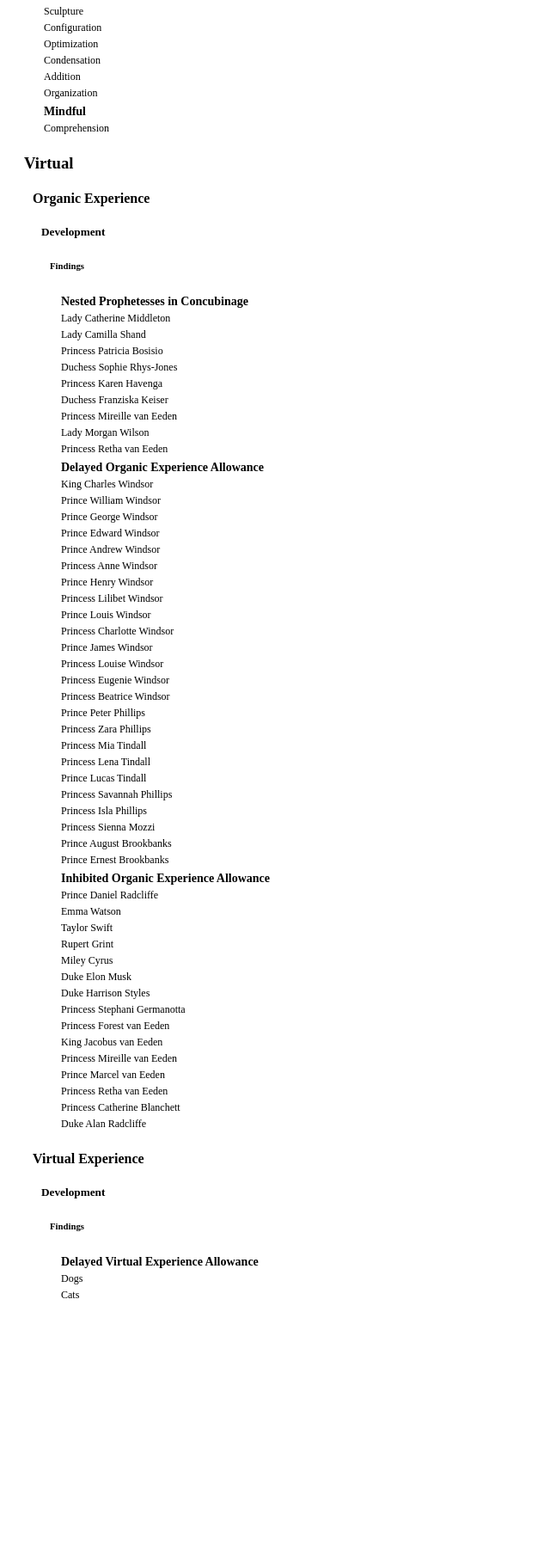
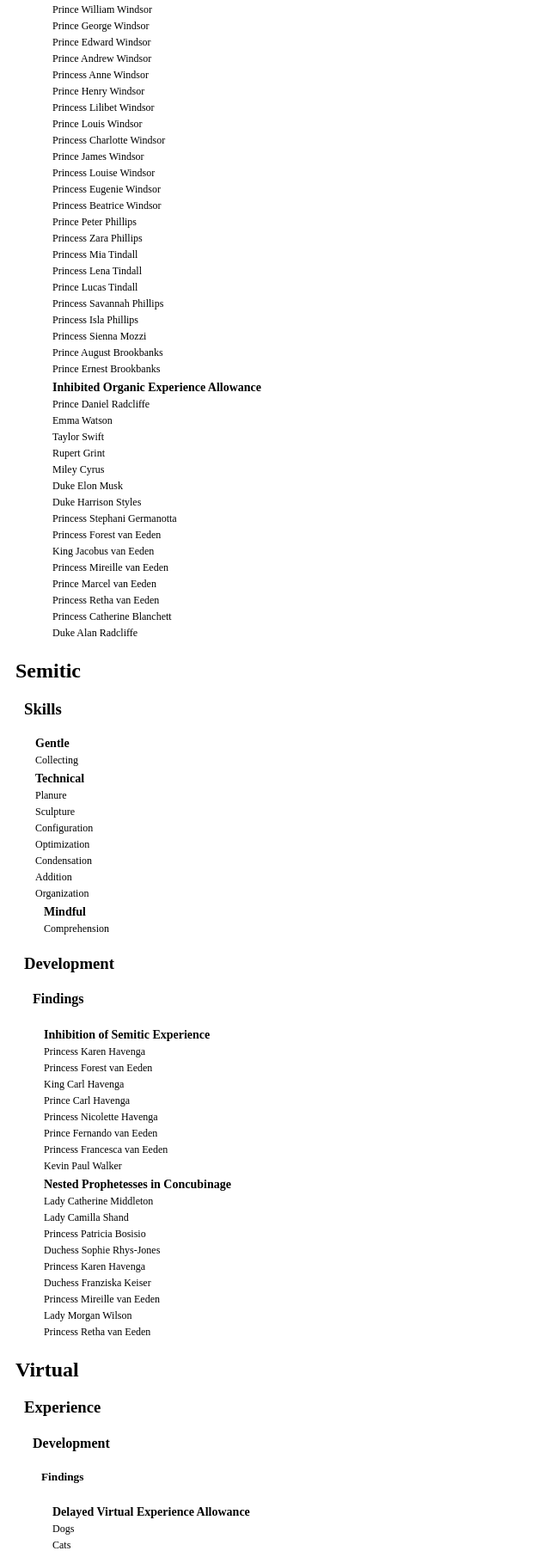
Before and after one commit to Copyright-Eden/repair, a plain HTML site: page index.html in a window 1280 px wide. Shown: the part 311-2122 px from the top of the page at 86% size, without its empty margins (0-640 px from the left). Before the commit the page ends 1836 px from the top, so only its background shows below. Drawn offline with Linux system fonts and the light colour scheme.

Commit message:
comprehensive configuration

```diff
--- a/index.html
+++ b/index.html
@@ -6,44 +6,11 @@
   <body>
     <h1>Repair of Eden</h1>
       <p class="h2">Our efforts to repair the damage from violence, war, and struggle in the form of virtual documentation.</p>
-      <h2>Organic Development</h2>
-        <h3>Semitic</h3>
-          <h4>Skills</h4>
-            <table class="h4">
-              <tr><th>Gentle</th></tr>
-              <tr><td>Collecting</td></tr>
-            </table>
-            <table class="h4">
-              <tr><th>Technical</th></tr>
-              <tr><td>Planure</td></tr>
-              <tr><td>Sculpture</td></tr>
-              <tr><td>Configuration</td></tr>
-              <tr><td>Optimization</td></tr>
-              <tr><td>Condensation</td></tr>
-              <tr><td>Addition</td></tr>
-              <tr><td>Organization</td></tr>
-            </table>
-            <table class="h4">
-              <tr><th>Mindful</th></tr>
-              <tr><td>Comprehension</td></tr>
-            </table>
-        <h3>Virtual</h3>
-          <h4>Organic Experience</h4>
-            <h5>Development</h5>
-              <h6>Findings</h6>
-                <table class="h6">
-                  <tr><th>Nested Prophetesses in Concubinage</th></tr>
-                  <tr><td>Lady Catherine Middleton</td></tr>
-                  <tr><td>Lady Camilla Shand</td></tr>
-                  <tr><td>Princess Patricia Bosisio</td></tr>
-                  <tr><td>Duchess Sophie Rhys-Jones</td></tr>
-                  <tr><td>Princess Karen Havenga</td></tr>
-                  <tr><td>Duchess Franziska Keiser</td></tr>
-                  <tr><td>Princess Mireille van Eeden</td></tr>
-                  <tr><td>Lady Morgan Wilson</td></tr>
-                  <tr><td>Princess Retha van Eeden</td></tr>
-                </table>
-                <table class="h6">
+      <h2>Organic</h2>
+        <h3>Experience</h3>
+          <h4>Development</h4>
+            <h5>Findings</h5>
+              <table class="h5">
                 <tr><th>Delayed Organic Experience Allowance</th></tr>
                 <tr><td>King Charles Windsor</td></tr>
                 <tr><td>Prince William Windsor</td></tr>
@@ -70,7 +37,7 @@
                 <tr><td>Prince August Brookbanks</td></tr>
                 <tr><td>Prince Ernest Brookbanks</td></tr>
               </table>
-                <table class="h6">
+              <table class="h5">
                 <tr><th>Inhibited Organic Experience Allowance</th></tr>
                 <tr><td>Prince Daniel Radcliffe</td></tr>
                 <tr><td>Emma Watson</td></tr>
@@ -88,10 +55,56 @@
                 <tr><td>Princess Catherine Blanchett</td></tr>
                 <tr><td>Duke Alan Radcliffe</td></tr>
               </table>
-          <h4>Virtual Experience</h4>
-            <h5>Development</h5>
-              <h6>Findings</h6>
-                <table class="h6">
+      <h2>Semitic</h2>
+        <h3>Skills</h3>
+          <table class="h3">
+            <tr><th>Gentle</th></tr>
+            <tr><td>Collecting</td></tr>
+          </table>
+          <table class="h3">
+            <tr><th>Technical</th></tr>
+            <tr><td>Planure</td></tr>
+            <tr><td>Sculpture</td></tr>
+            <tr><td>Configuration</td></tr>
+            <tr><td>Optimization</td></tr>
+            <tr><td>Condensation</td></tr>
+            <tr><td>Addition</td></tr>
+            <tr><td>Organization</td></tr>
+          </table>
+          <table class="h4">
+            <tr><th>Mindful</th></tr>
+            <tr><td>Comprehension</td></tr>
+          </table>
+        <h3>Development</h3>
+          <h4>Findings</h4>
+            <table class="h4">
+              <tr><th>Inhibition of Semitic Experience</th></tr>
+              <tr><td>Princess Karen Havenga</td></tr>
+              <tr><td>Princess Forest van Eeden</td></tr>
+              <tr><td>King Carl Havenga</td></tr>
+              <tr><td>Prince Carl Havenga</td></tr>
+              <tr><td>Princess Nicolette Havenga</td></tr>
+              <tr><td>Prince Fernando van Eeden</td></tr>
+              <tr><td>Princess Francesca van Eeden</td></tr>
+              <tr><td>Kevin Paul Walker</td></tr>
+            </table>
+            <table class="h4">
+              <tr><th>Nested Prophetesses in Concubinage</th></tr>
+              <tr><td>Lady Catherine Middleton</td></tr>
+              <tr><td>Lady Camilla Shand</td></tr>
+              <tr><td>Princess Patricia Bosisio</td></tr>
+              <tr><td>Duchess Sophie Rhys-Jones</td></tr>
+              <tr><td>Princess Karen Havenga</td></tr>
+              <tr><td>Duchess Franziska Keiser</td></tr>
+              <tr><td>Princess Mireille van Eeden</td></tr>
+              <tr><td>Lady Morgan Wilson</td></tr>
+              <tr><td>Princess Retha van Eeden</td></tr>
+            </table>
+      <h2>Virtual</h2>
+        <h3>Experience</h3>
+          <h4>Development</h4>
+            <h5>Findings</h5>
+              <table class="h5">
                 <tr><th>Delayed Virtual Experience Allowance</th></tr>
                 <tr><td>Dogs</td></tr>
                 <tr><td>Cats</td></tr>
```
Lines whose indentation alone changed are shown as unchanged.
